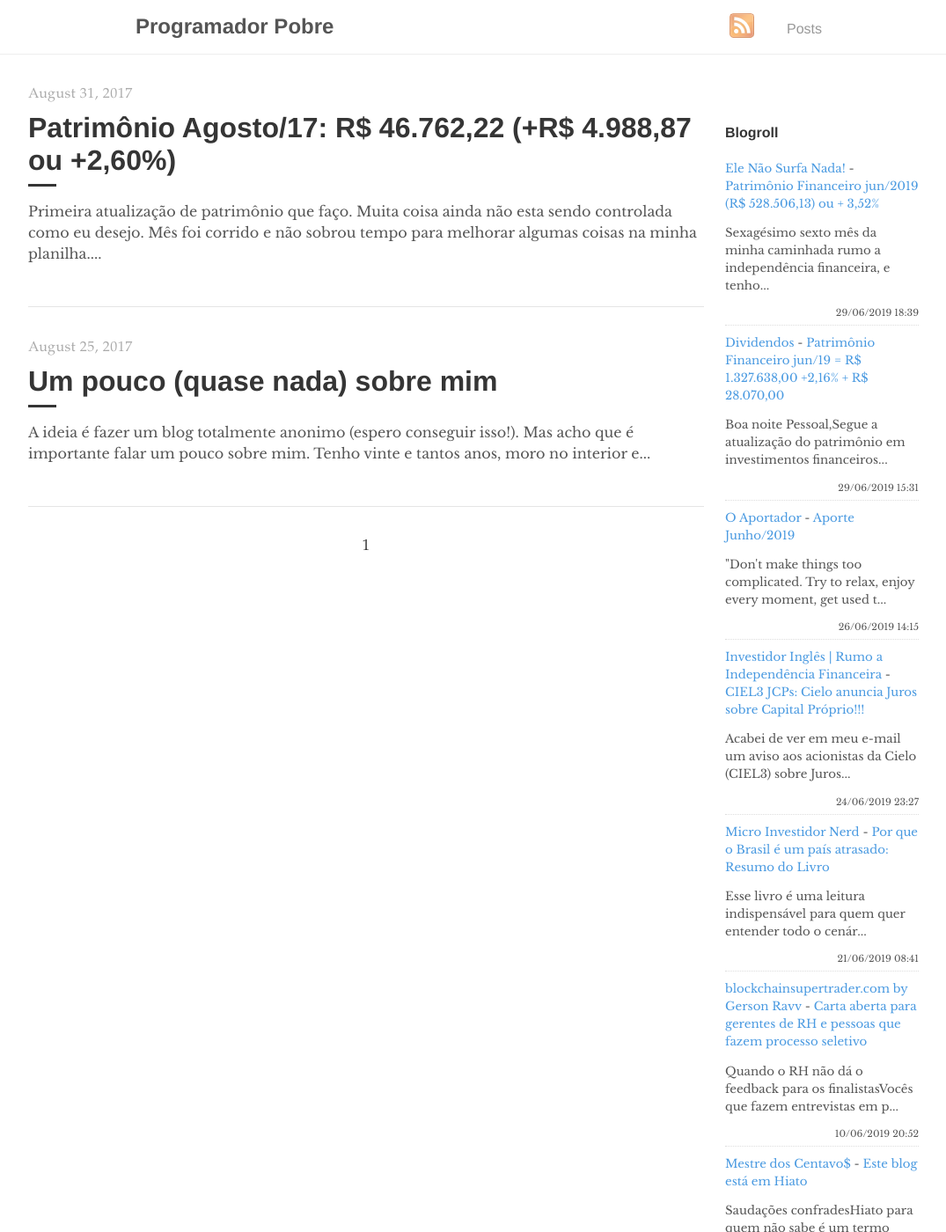
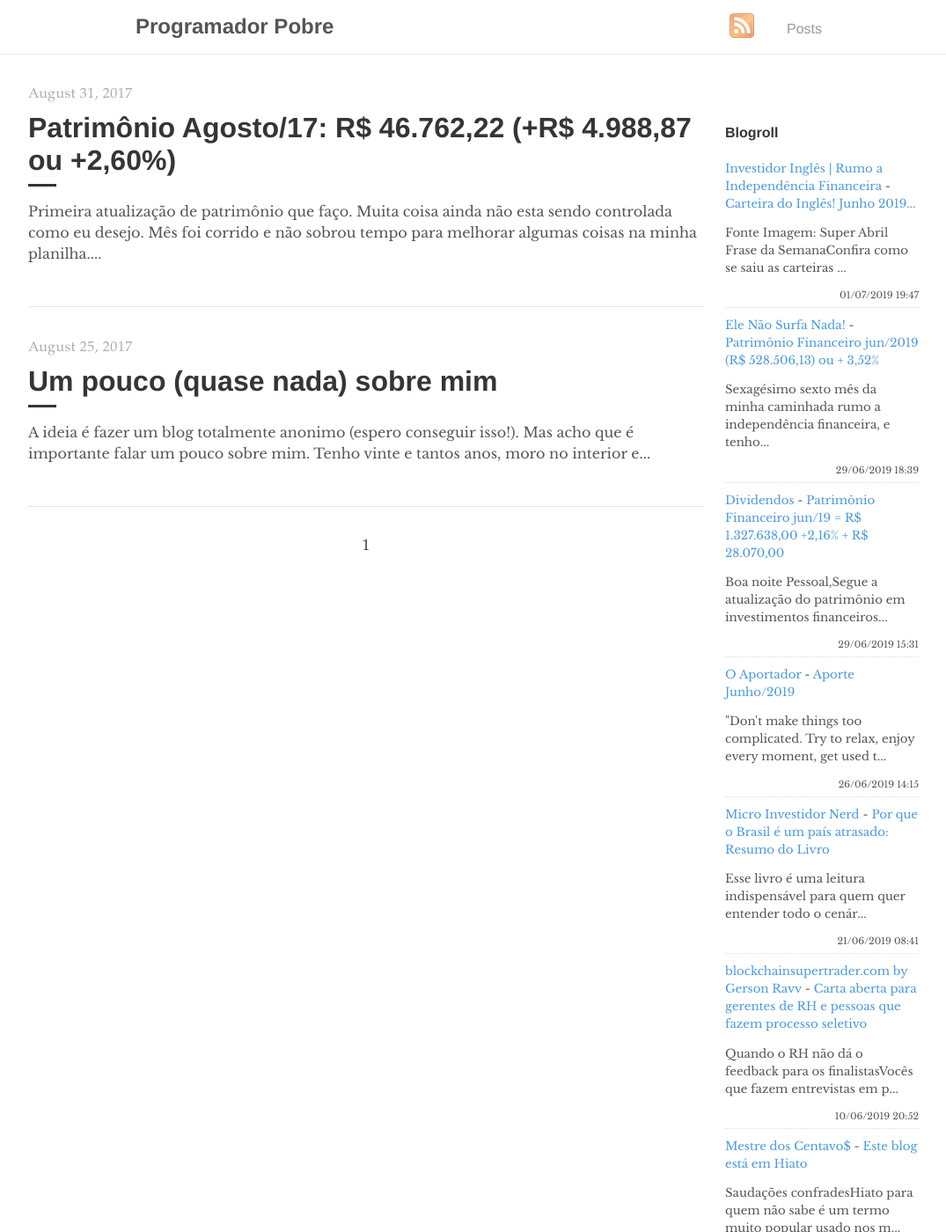
Before and after one commit to programadorpobre/programadorpobre.github.io, a Jekyll site: the page built from index.html, in a window 1280 px wide and 1400 px high. Shown: the whole window at 88% size, without its empty margins (96-1171 px from the left). Built offline with Jekyll 4.4.1, drawn with Linux system fonts in a browser that asks for light colours; the list of posts is cut into pages by our own code; comment, search, counter and statistics services are not loaded.

Commit message:
[ci skip] travis #695

```diff
--- a/_includes/feed-entries.html
+++ b/_includes/feed-entries.html
@@ -1,3 +1,8 @@
+<div class="feed-entry">
+    <a class="feed-entry-site-name" href="https://www.investidoringles.com/">Investidor Inglês | Rumo a Independência Financeira</a> - <a class="feed-entry-title" href="https://www.investidoringles.com/2019/07/carteira-do-ingles-junho-2019.html">Carteira do Inglês!  Junho 2019...</a>
+    <p class="feed-entry-summary">Fonte Imagem:&nbsp;Super Abril Frase da SemanaConfira como se saiu as carteiras ...</p>
+    <time datetime="2019-07-01T19:47:00.000-03:00">01/07/2019 19:47</time>
+</div>
 <div class="feed-entry">
     <a class="feed-entry-site-name" href="https://elenaosurfanada.blogspot.com/">Ele Não Surfa Nada!</a> - <a class="feed-entry-title" href="https://elenaosurfanada.blogspot.com/2019/06/patrimonio-financeiro-jun2019-r.html">Patrimônio Financeiro jun/2019 (R$ 528.506,13) ou + 3,52%</a>
     <p class="feed-entry-summary">Sexagésimo sexto mês da minha caminhada rumo a independência financeira, e tenho...</p>
@@ -12,11 +17,6 @@
     <a class="feed-entry-site-name" href="https://oaportadorfinanceiro.blogspot.com/">O Aportador</a> - <a class="feed-entry-title" href="https://oaportadorfinanceiro.blogspot.com/2019/06/aporte-junho2019.html">Aporte Junho/2019</a>
     <p class="feed-entry-summary">"Don't make things too complicated. Try to relax, enjoy every moment, get used t...</p>
     <time datetime="2019-06-26T14:15:00.001-03:00">26/06/2019 14:15</time>
-</div>
-<div class="feed-entry">
-    <a class="feed-entry-site-name" href="https://www.investidoringles.com/">Investidor Inglês | Rumo a Independência Financeira</a> - <a class="feed-entry-title" href="https://www.investidoringles.com/2019/06/ciel3-jcps-2019.html">CIEL3 JCPs: Cielo anuncia Juros sobre Capital Próprio!!!</a>
-    <p class="feed-entry-summary">Acabei de ver em meu e-mail um aviso aos acionistas da Cielo (CIEL3) sobre Juros...</p>
-    <time datetime="2019-06-24T23:27:00.001-03:00">24/06/2019 23:27</time>
 </div>
 <div class="feed-entry">
     <a class="feed-entry-site-name" href="https://microinvestidornerd.blogspot.com/">Micro Investidor Nerd</a> - <a class="feed-entry-title" href="https://microinvestidornerd.blogspot.com/2019/06/por-que-o-brasil-e-um-pais-atrasado.html">Por que o Brasil é um país atrasado: Resumo do Livro</a>
```
